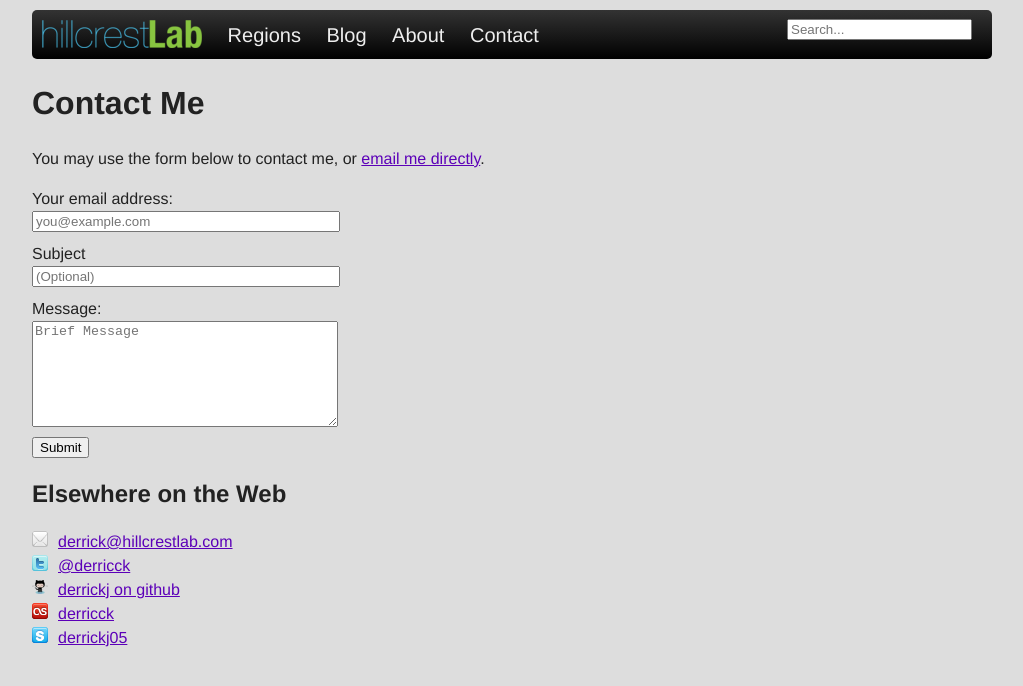
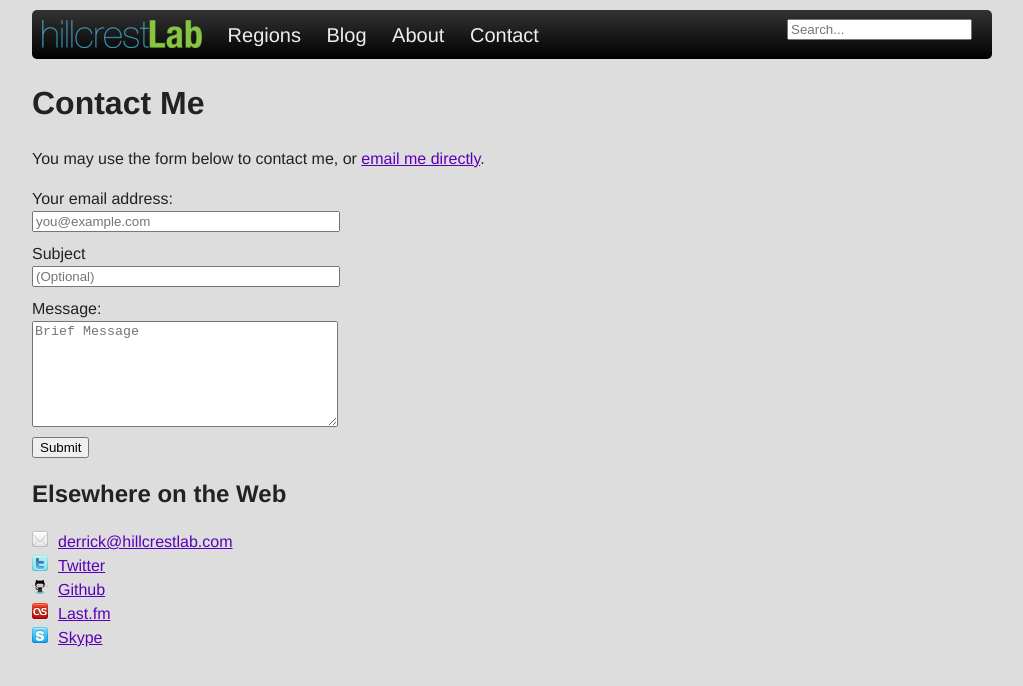
Before and after one commit to derrickj/hillcrestlab.com, a Jekyll site: the page built from contact.html, in a window 1280 px wide. Shown: the top 686 px of the page, without its empty margins (128-1151 px from the left). Built offline with Jekyll 4.4.1, drawn with Linux system fonts in a browser that asks for light colours; nearby versions of some CDN libraries; Markdown is read by kramdown in place of the engine named in the settings.

Commit message:
use social network names instead of my username
on contact page, it provides more useful information

```diff
--- a/contact.html
+++ b/contact.html
@@ -27,12 +27,12 @@ title: Contact
 		<ul id="social">
 			<li><img src="resources/images/social/email_16.png" width="16" height="16" alt="Email 16"><a href="&#109;&#097;&#105;&#108;&#116;&#111;&#058;&#100;&#101;&#114;&#114;&#105;&#099;&#107;&#064;&#104;&#105;&#108;&#108;&#099;&#114;&#101;&#115;&#116;&#108;&#097;&#098;&#046;&#099;&#111;&#109;">&#100;&#101;&#114;&#114;&#105;&#099;&#107;&#064;&#104;&#105;&#108;&#108;&#099;&#114;&#101;&#115;&#116;&#108;&#097;&#098;&#046;&#099;&#111;&#109;</a></li>
 
-			<li><img src="resources/images/social/twitter_16.png" width="16" height="16" alt="Twitter 16"><a href="http://www.twitter.com/derricck">@derricck</a></li>
+			<li><img src="resources/images/social/twitter_16.png" width="16" height="16" alt="Twitter 16"><a href="http://www.twitter.com/derricck">Twitter</a></li>
 
-			<li><img src="resources/images/social/github_16.png" width="16" height="16" alt="Github 16"><a href="https://github.com/derrickj">derrickj on github</a></li>
+			<li><img src="resources/images/social/github_16.png" width="16" height="16" alt="Github 16"><a href="https://github.com/derrickj">Github</a></li>
 
-			<li><img src="resources/images/social/lastfm_16.png" width="16" height="16" alt="Lastfm 16"><a href="http://www.last.fm/user/derricck">derricck</a></li>
+			<li><img src="resources/images/social/lastfm_16.png" width="16" height="16" alt="Lastfm 16"><a href="http://www.last.fm/user/derricck">Last.fm</a></li>
 
-			<li><img src="resources/images/social/skype_16.png" width="16" height="16" alt="Skype 16"><a href="skype:derrickj05">derrickj05</a></li>
+			<li><img src="resources/images/social/skype_16.png" width="16" height="16" alt="Skype 16"><a href="skype:derrickj05">Skype</a></li>
 		</ul>
 	</address>
```
